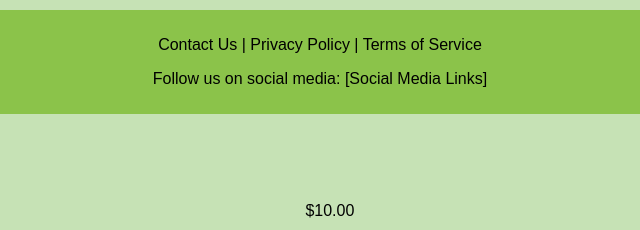
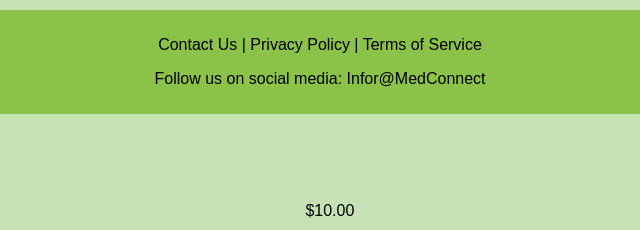
Before and after one commit to Abah-Emmanuel-Adah11/Med_Connect, a plain HTML site: page index.html in a window 1280 px wide. Shown: the part 560-790 px from the top of the page, 320-960 px from the left. Drawn offline with Linux system fonts and the light colour scheme.

Commit message:
Update to index file

```diff
--- a/index.html
+++ b/index.html
@@ -64,7 +64,7 @@
 
     <footer>
         <p>Contact Us | Privacy Policy | Terms of Service</p>
-        <p>Follow us on social media: [Social Media Links]</p>
+        <p>Follow us on social media: Infor@MedConnect</p>
     </footer>
 
 <!-- Cart Page Example -->
```
